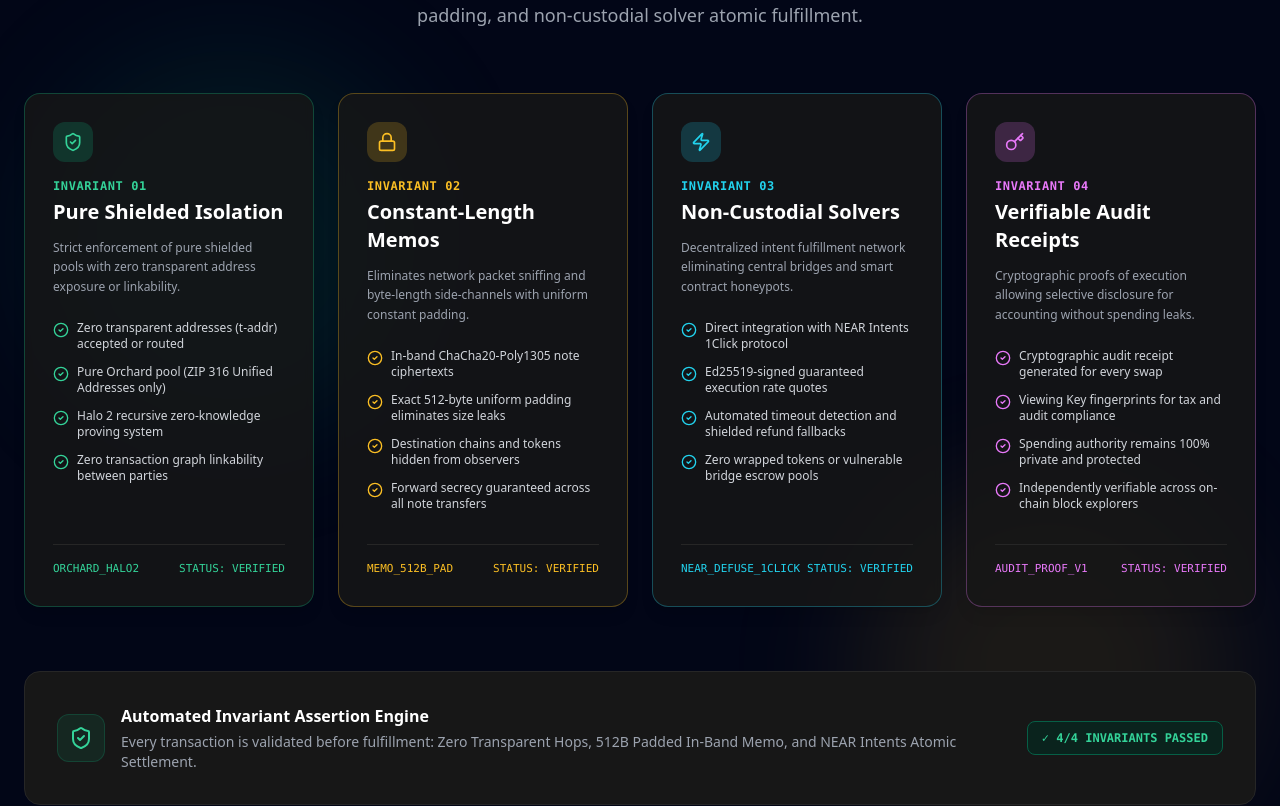
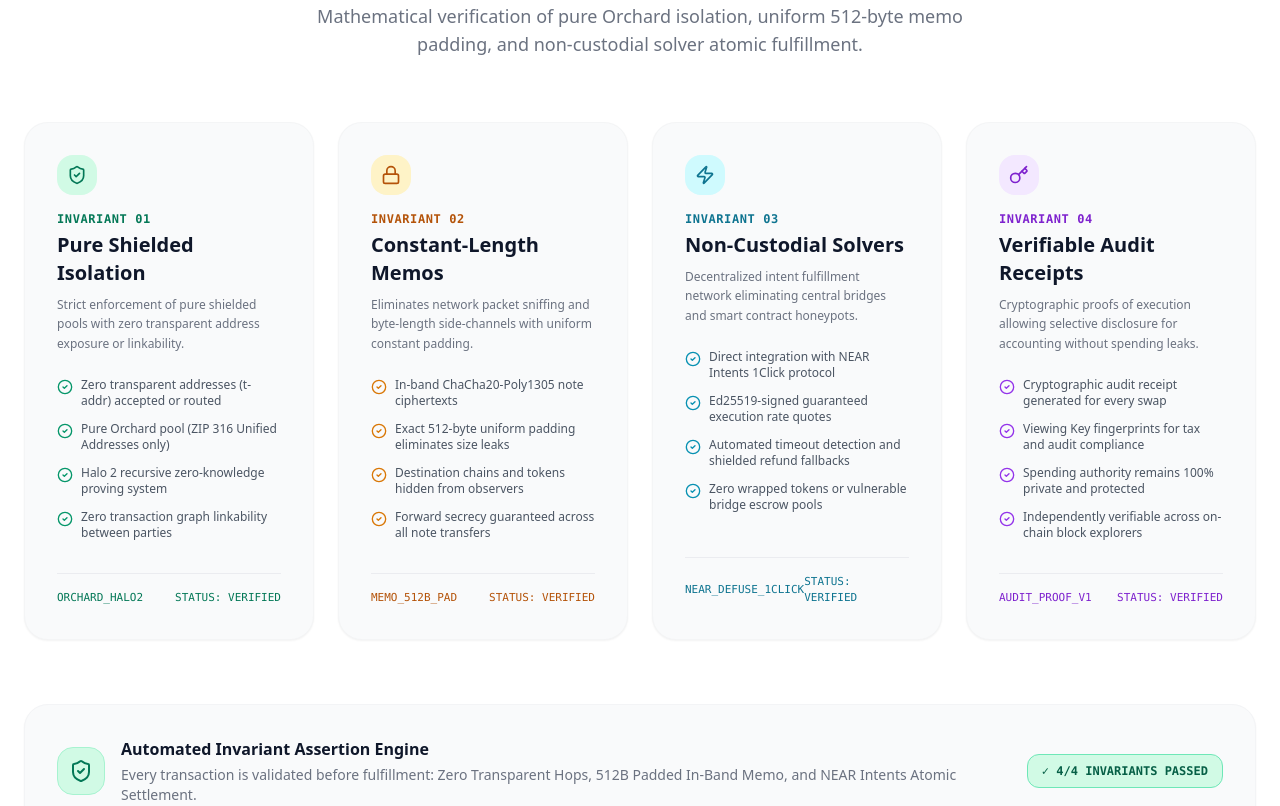
Before and after one commit to Blackwrld04/ZCross, a Next.js app: page / in a window 1280 px wide. Shown: the part 2091-2897 px from the top of the page. Built offline with nearby package versions, Linux system fonts and the light colour scheme.

Commit message:
Update Cryptographic Invariants & Audit section to matching white background and light card styling

```diff
--- a/src/components/LandingPage.tsx
+++ b/src/components/LandingPage.tsx
@@ -395,21 +395,20 @@
       </section>
 
       {/* Zero-Leak Security Invariants & Cryptographic Audit Section */}
-      <section id="audit-invariants" className="py-24 bg-slate-950 text-white relative overflow-hidden">
-        {/* Ambient background glows */}
-        <div className="absolute top-1/4 left-10 w-96 h-96 bg-emerald-500/10 rounded-full blur-3xl pointer-events-none"></div>
-        <div className="absolute bottom-10 right-10 w-96 h-96 bg-amber-400/10 rounded-full blur-3xl pointer-events-none"></div>
-
-        <div className="max-w-7xl mx-auto px-6 relative z-10">
-          <div className="flex flex-col items-center text-center mb-16">
-            <span className="inline-flex items-center gap-2 bg-emerald-500/10 text-emerald-400 border border-emerald-500/30 px-4 py-1.5 rounded-full text-xs font-semibold uppercase tracking-wider mb-4 shadow-sm">
+      <section id="audit-invariants" className="py-24 bg-white border-t border-gray-100">
+        <div className="max-w-7xl mx-auto px-6">
+          <div className="flex justify-center mb-10">
+            <span className="inline-flex items-center gap-2 bg-emerald-50 border border-emerald-100 text-emerald-700 px-4 py-1.5 rounded-full text-sm font-medium shadow-sm">
               <ShieldCheck className="w-4 h-4" />
               Cryptographic Invariants &amp; Audit
             </span>
-            <h2 className="text-3xl md:text-5xl font-semibold tracking-tight mb-4 text-white">
+          </div>
+
+          <div className="text-center mb-16">
+            <h2 className="text-3xl md:text-5xl font-semibold tracking-tight mb-4 text-slate-900">
               Zero-Leak Security Invariants
             </h2>
-            <p className="text-gray-400 font-light text-base md:text-lg max-w-2xl mx-auto leading-relaxed">
+            <p className="text-gray-500 font-light text-lg max-w-2xl mx-auto">
               Mathematical verification of pure Orchard isolation, uniform 512-byte memo padding, and non-custodial solver atomic fulfillment.
             </p>
           </div>
@@ -417,144 +416,144 @@
           {/* 4 Invariant Pillars Grid */}
           <div className="grid grid-cols-1 md:grid-cols-2 lg:grid-cols-4 gap-6 mb-16">
             {/* 1. Pure Shielded Isolation */}
-            <div className="bg-neutral-900/80 rounded-2xl p-7 border border-emerald-500/30 shadow-lg hover:border-emerald-500/50 transition-all flex flex-col justify-between backdrop-blur-sm">
+            <div className="bg-gray-50 rounded-3xl p-8 border border-gray-100/80 shadow-sm hover:shadow-md transition flex flex-col justify-between">
               <div>
-                <div className="w-10 h-10 rounded-xl bg-emerald-500/20 text-emerald-400 flex items-center justify-center mb-4">
+                <div className="w-10 h-10 rounded-2xl bg-emerald-100 text-emerald-700 flex items-center justify-center mb-4">
                   <ShieldCheck className="w-5 h-5" />
                 </div>
-                <div className="text-xs font-bold text-emerald-400 uppercase tracking-wider mb-1 font-mono">Invariant 01</div>
-                <h3 className="text-xl font-semibold text-white mb-3">Pure Shielded Isolation</h3>
-                <p className="text-xs text-gray-400 font-light mb-6 leading-relaxed">
+                <div className="text-xs font-bold text-emerald-700 uppercase tracking-wider mb-1 font-mono">Invariant 01</div>
+                <h3 className="text-xl font-semibold text-slate-900 mb-2">Pure Shielded Isolation</h3>
+                <p className="text-xs text-gray-500 font-light mb-6 leading-relaxed">
                   Strict enforcement of pure shielded pools with zero transparent address exposure or linkability.
                 </p>
-                <ul className="space-y-3 text-xs text-gray-300">
+                <ul className="space-y-3 text-xs text-gray-600">
                   <li className="flex items-start gap-2">
-                    <CheckCircle2 className="w-4 h-4 text-emerald-400 flex-shrink-0 mt-0.5" />
+                    <CheckCircle2 className="w-4 h-4 text-emerald-600 flex-shrink-0 mt-0.5" />
                     <span>Zero transparent addresses (t-addr) accepted or routed</span>
                   </li>
                   <li className="flex items-start gap-2">
-                    <CheckCircle2 className="w-4 h-4 text-emerald-400 flex-shrink-0 mt-0.5" />
+                    <CheckCircle2 className="w-4 h-4 text-emerald-600 flex-shrink-0 mt-0.5" />
                     <span>Pure Orchard pool (ZIP 316 Unified Addresses only)</span>
                   </li>
                   <li className="flex items-start gap-2">
-                    <CheckCircle2 className="w-4 h-4 text-emerald-400 flex-shrink-0 mt-0.5" />
+                    <CheckCircle2 className="w-4 h-4 text-emerald-600 flex-shrink-0 mt-0.5" />
                     <span>Halo 2 recursive zero-knowledge proving system</span>
                   </li>
                   <li className="flex items-start gap-2">
-                    <CheckCircle2 className="w-4 h-4 text-emerald-400 flex-shrink-0 mt-0.5" />
+                    <CheckCircle2 className="w-4 h-4 text-emerald-600 flex-shrink-0 mt-0.5" />
                     <span>Zero transaction graph linkability between parties</span>
                   </li>
                 </ul>
               </div>
-              <div className="mt-8 pt-4 border-t border-neutral-800 flex items-center justify-between text-[11px] text-emerald-400 font-mono">
+              <div className="mt-8 pt-4 border-t border-gray-200/70 flex items-center justify-between text-[11px] text-emerald-700 font-mono font-medium">
                 <span>ORCHARD_HALO2</span>
                 <span>STATUS: VERIFIED</span>
               </div>
             </div>
 
             {/* 2. Metadata Defense */}
-            <div className="bg-neutral-900/80 rounded-2xl p-7 border border-amber-400/30 shadow-lg hover:border-amber-400/50 transition-all flex flex-col justify-between backdrop-blur-sm">
+            <div className="bg-gray-50 rounded-3xl p-8 border border-gray-100/80 shadow-sm hover:shadow-md transition flex flex-col justify-between">
               <div>
-                <div className="w-10 h-10 rounded-xl bg-amber-400/20 text-amber-400 flex items-center justify-center mb-4">
+                <div className="w-10 h-10 rounded-2xl bg-amber-100 text-amber-700 flex items-center justify-center mb-4">
                   <Lock className="w-5 h-5" />
                 </div>
-                <div className="text-xs font-bold text-amber-400 uppercase tracking-wider mb-1 font-mono">Invariant 02</div>
-                <h3 className="text-xl font-semibold text-white mb-3">Constant-Length Memos</h3>
-                <p className="text-xs text-gray-400 font-light mb-6 leading-relaxed">
+                <div className="text-xs font-bold text-amber-700 uppercase tracking-wider mb-1 font-mono">Invariant 02</div>
+                <h3 className="text-xl font-semibold text-slate-900 mb-2">Constant-Length Memos</h3>
+                <p className="text-xs text-gray-500 font-light mb-6 leading-relaxed">
                   Eliminates network packet sniffing and byte-length side-channels with uniform constant padding.
                 </p>
-                <ul className="space-y-3 text-xs text-gray-300">
+                <ul className="space-y-3 text-xs text-gray-600">
                   <li className="flex items-start gap-2">
-                    <CheckCircle2 className="w-4 h-4 text-amber-400 flex-shrink-0 mt-0.5" />
+                    <CheckCircle2 className="w-4 h-4 text-amber-600 flex-shrink-0 mt-0.5" />
                     <span>In-band ChaCha20-Poly1305 note ciphertexts</span>
                   </li>
                   <li className="flex items-start gap-2">
-                    <CheckCircle2 className="w-4 h-4 text-amber-400 flex-shrink-0 mt-0.5" />
+                    <CheckCircle2 className="w-4 h-4 text-amber-600 flex-shrink-0 mt-0.5" />
                     <span>Exact 512-byte uniform padding eliminates size leaks</span>
                   </li>
                   <li className="flex items-start gap-2">
-                    <CheckCircle2 className="w-4 h-4 text-amber-400 flex-shrink-0 mt-0.5" />
+                    <CheckCircle2 className="w-4 h-4 text-amber-600 flex-shrink-0 mt-0.5" />
                     <span>Destination chains and tokens hidden from observers</span>
                   </li>
                   <li className="flex items-start gap-2">
-                    <CheckCircle2 className="w-4 h-4 text-amber-400 flex-shrink-0 mt-0.5" />
+                    <CheckCircle2 className="w-4 h-4 text-amber-600 flex-shrink-0 mt-0.5" />
                     <span>Forward secrecy guaranteed across all note transfers</span>
                   </li>
                 </ul>
               </div>
-              <div className="mt-8 pt-4 border-t border-neutral-800 flex items-center justify-between text-[11px] text-amber-400 font-mono">
+              <div className="mt-8 pt-4 border-t border-gray-200/70 flex items-center justify-between text-[11px] text-amber-700 font-mono font-medium">
                 <span>MEMO_512B_PAD</span>
                 <span>STATUS: VERIFIED</span>
               </div>
             </div>
 
             {/* 3. Non-Custodial Solvers */}
-            <div className="bg-neutral-900/80 rounded-2xl p-7 border border-cyan-400/30 shadow-lg hover:border-cyan-400/50 transition-all flex flex-col justify-between backdrop-blur-sm">
+            <div className="bg-gray-50 rounded-3xl p-8 border border-gray-100/80 shadow-sm hover:shadow-md transition flex flex-col justify-between">
               <div>
-                <div className="w-10 h-10 rounded-xl bg-cyan-400/20 text-cyan-400 flex items-center justify-center mb-4">
+                <div className="w-10 h-10 rounded-2xl bg-cyan-100 text-cyan-700 flex items-center justify-center mb-4">
                   <Zap className="w-5 h-5" />
                 </div>
-                <div className="text-xs font-bold text-cyan-400 uppercase tracking-wider mb-1 font-mono">Invariant 03</div>
-                <h3 className="text-xl font-semibold text-white mb-3">Non-Custodial Solvers</h3>
-                <p className="text-xs text-gray-400 font-light mb-6 leading-relaxed">
+                <div className="text-xs font-bold text-cyan-700 uppercase tracking-wider mb-1 font-mono">Invariant 03</div>
+                <h3 className="text-xl font-semibold text-slate-900 mb-2">Non-Custodial Solvers</h3>
+                <p className="text-xs text-gray-500 font-light mb-6 leading-relaxed">
                   Decentralized intent fulfillment network eliminating central bridges and smart contract honeypots.
                 </p>
-                <ul className="space-y-3 text-xs text-gray-300">
+                <ul className="space-y-3 text-xs text-gray-600">
                   <li className="flex items-start gap-2">
-                    <CheckCircle2 className="w-4 h-4 text-cyan-400 flex-shrink-0 mt-0.5" />
+                    <CheckCircle2 className="w-4 h-4 text-cyan-600 flex-shrink-0 mt-0.5" />
                     <span>Direct integration with NEAR Intents 1Click protocol</span>
                   </li>
                   <li className="flex items-start gap-2">
-                    <CheckCircle2 className="w-4 h-4 text-cyan-400 flex-shrink-0 mt-0.5" />
+                    <CheckCircle2 className="w-4 h-4 text-cyan-600 flex-shrink-0 mt-0.5" />
                     <span>Ed25519-signed guaranteed execution rate quotes</span>
                   </li>
                   <li className="flex items-start gap-2">
-                    <CheckCircle2 className="w-4 h-4 text-cyan-400 flex-shrink-0 mt-0.5" />
+                    <CheckCircle2 className="w-4 h-4 text-cyan-600 flex-shrink-0 mt-0.5" />
                     <span>Automated timeout detection and shielded refund fallbacks</span>
                   </li>
                   <li className="flex items-start gap-2">
-                    <CheckCircle2 className="w-4 h-4 text-cyan-400 flex-shrink-0 mt-0.5" />
+                    <CheckCircle2 className="w-4 h-4 text-cyan-600 flex-shrink-0 mt-0.5" />
                     <span>Zero wrapped tokens or vulnerable bridge escrow pools</span>
                   </li>
                 </ul>
               </div>
-              <div className="mt-8 pt-4 border-t border-neutral-800 flex items-center justify-between text-[11px] text-cyan-400 font-mono">
+              <div className="mt-8 pt-4 border-t border-gray-200/70 flex items-center justify-between text-[11px] text-cyan-700 font-mono font-medium">
                 <span>NEAR_DEFUSE_1CLICK</span>
                 <span>STATUS: VERIFIED</span>
               </div>
             </div>
 
             {/* 4. Verifiable Receipts */}
-            <div className="bg-neutral-900/80 rounded-2xl p-7 border border-fuchsia-400/30 shadow-lg hover:border-fuchsia-400/50 transition-all flex flex-col justify-between backdrop-blur-sm">
+            <div className="bg-gray-50 rounded-3xl p-8 border border-gray-100/80 shadow-sm hover:shadow-md transition flex flex-col justify-between">
               <div>
-                <div className="w-10 h-10 rounded-xl bg-fuchsia-400/20 text-fuchsia-400 flex items-center justify-center mb-4">
+                <div className="w-10 h-10 rounded-2xl bg-purple-100 text-purple-700 flex items-center justify-center mb-4">
                   <Key className="w-5 h-5" />
                 </div>
-                <div className="text-xs font-bold text-fuchsia-400 uppercase tracking-wider mb-1 font-mono">Invariant 04</div>
-                <h3 className="text-xl font-semibold text-white mb-3">Verifiable Audit Receipts</h3>
-                <p className="text-xs text-gray-400 font-light mb-6 leading-relaxed">
+                <div className="text-xs font-bold text-purple-700 uppercase tracking-wider mb-1 font-mono">Invariant 04</div>
+                <h3 className="text-xl font-semibold text-slate-900 mb-2">Verifiable Audit Receipts</h3>
+                <p className="text-xs text-gray-500 font-light mb-6 leading-relaxed">
                   Cryptographic proofs of execution allowing selective disclosure for accounting without spending leaks.
                 </p>
-                <ul className="space-y-3 text-xs text-gray-300">
+                <ul className="space-y-3 text-xs text-gray-600">
                   <li className="flex items-start gap-2">
-                    <CheckCircle2 className="w-4 h-4 text-fuchsia-400 flex-shrink-0 mt-0.5" />
+                    <CheckCircle2 className="w-4 h-4 text-purple-600 flex-shrink-0 mt-0.5" />
                     <span>Cryptographic audit receipt generated for every swap</span>
                   </li>
                   <li className="flex items-start gap-2">
-                    <CheckCircle2 className="w-4 h-4 text-fuchsia-400 flex-shrink-0 mt-0.5" />
+                    <CheckCircle2 className="w-4 h-4 text-purple-600 flex-shrink-0 mt-0.5" />
                     <span>Viewing Key fingerprints for tax and audit compliance</span>
                   </li>
                   <li className="flex items-start gap-2">
-                    <CheckCircle2 className="w-4 h-4 text-fuchsia-400 flex-shrink-0 mt-0.5" />
+                    <CheckCircle2 className="w-4 h-4 text-purple-600 flex-shrink-0 mt-0.5" />
                     <span>Spending authority remains 100% private and protected</span>
                   </li>
                   <li className="flex items-start gap-2">
-                    <CheckCircle2 className="w-4 h-4 text-fuchsia-400 flex-shrink-0 mt-0.5" />
+                    <CheckCircle2 className="w-4 h-4 text-purple-600 flex-shrink-0 mt-0.5" />
                     <span>Independently verifiable across on-chain block explorers</span>
                   </li>
                 </ul>
               </div>
-              <div className="mt-8 pt-4 border-t border-neutral-800 flex items-center justify-between text-[11px] text-fuchsia-400 font-mono">
+              <div className="mt-8 pt-4 border-t border-gray-200/70 flex items-center justify-between text-[11px] text-purple-700 font-mono font-medium">
                 <span>AUDIT_PROOF_V1</span>
                 <span>STATUS: VERIFIED</span>
               </div>
@@ -562,22 +561,22 @@
           </div>
 
           {/* Cryptographic Invariant Assertion Summary */}
-          <div className="bg-neutral-900 border border-neutral-800 rounded-2xl p-6 md:p-8 flex flex-col md:flex-row items-center justify-between gap-6">
+          <div className="bg-gray-50 border border-gray-100 rounded-3xl p-6 md:p-8 flex flex-col md:flex-row items-center justify-between gap-6 shadow-sm">
             <div className="flex items-center gap-4">
-              <div className="w-12 h-12 rounded-xl bg-emerald-500/10 text-emerald-400 flex items-center justify-center flex-shrink-0 border border-emerald-500/20">
+              <div className="w-12 h-12 rounded-2xl bg-emerald-100 text-emerald-700 flex items-center justify-center flex-shrink-0 border border-emerald-200">
                 <ShieldCheck className="w-6 h-6" />
               </div>
               <div>
-                <h4 className="text-white font-semibold text-base mb-1">
+                <h4 className="text-slate-900 font-semibold text-base mb-1">
                   Automated Invariant Assertion Engine
                 </h4>
-                <p className="text-gray-400 text-xs md:text-sm font-light">
+                <p className="text-gray-500 text-xs md:text-sm font-light">
                   Every transaction is validated before fulfillment: Zero Transparent Hops, 512B Padded In-Band Memo, and NEAR Intents Atomic Settlement.
                 </p>
               </div>
             </div>
             <div className="flex items-center gap-3">
-              <span className="text-xs font-mono text-emerald-400 bg-emerald-950/60 border border-emerald-800 px-3.5 py-2 rounded-lg whitespace-nowrap font-bold">
+              <span className="text-xs font-mono text-emerald-800 bg-emerald-100 border border-emerald-300 px-3.5 py-2 rounded-xl whitespace-nowrap font-bold">
                 ✓ 4/4 INVARIANTS PASSED
               </span>
             </div>
```
